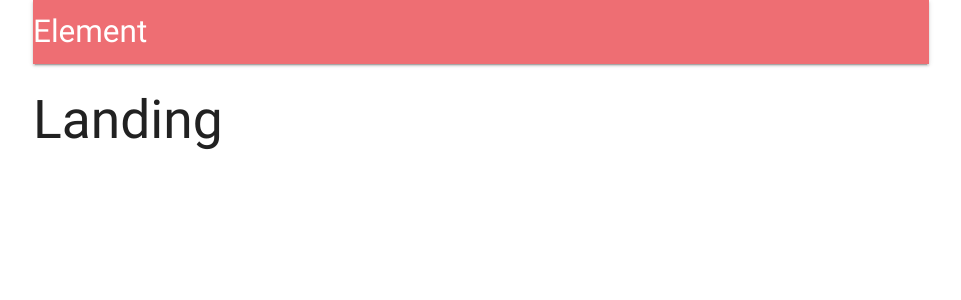
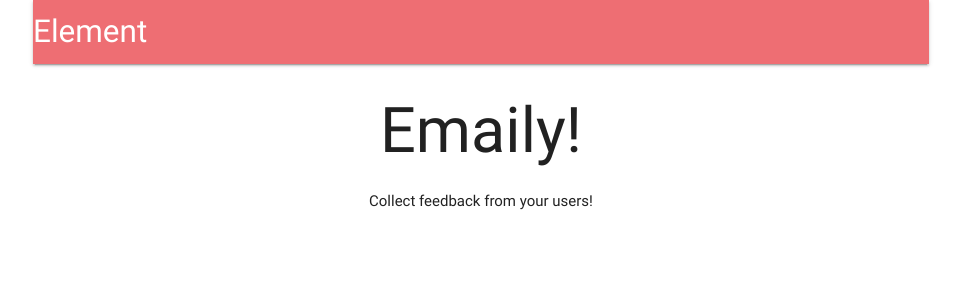
Before and after one commit to currymich/winter-challenge, a React (Create React App) app in the folder client/: page / in a window 1280 px wide. Shown: the top 300 px of the page, without its empty margins (159-1120 px from the left). Built offline with nearby package versions, Linux system fonts and the light colour scheme; no server answers.

Commit message:
Added some styling to replace default text on landing page

```diff
--- a/client/src/components/App.js
+++ b/client/src/components/App.js
@@ -3,10 +3,11 @@
 import { connect } from 'react-redux';
 import * as actions from '../actions';
 
+//components
 import Header from './Header';
+import Landing from './Landing';
 const Dashboard = () => <h2>Dashboard</h2>;
 const SurveyNew = () => <h2>SurveyNew</h2>;
-const Landing = () => <h2>Landing</h2>;
 
 class App extends Component {
   componentDidMount(){
--- /dev/null
+++ b/client/src/components/Landing.js
@@ -0,0 +1,14 @@
+import React from 'react';
+
+const Landing = () => {
+  return (
+    <div style={{ textAlign: 'center' }}>
+      <h1>
+        Emaily!
+      </h1>
+      Collect feedback from your users!
+    </div>
+  )
+}
+
+export default Landing;
```
